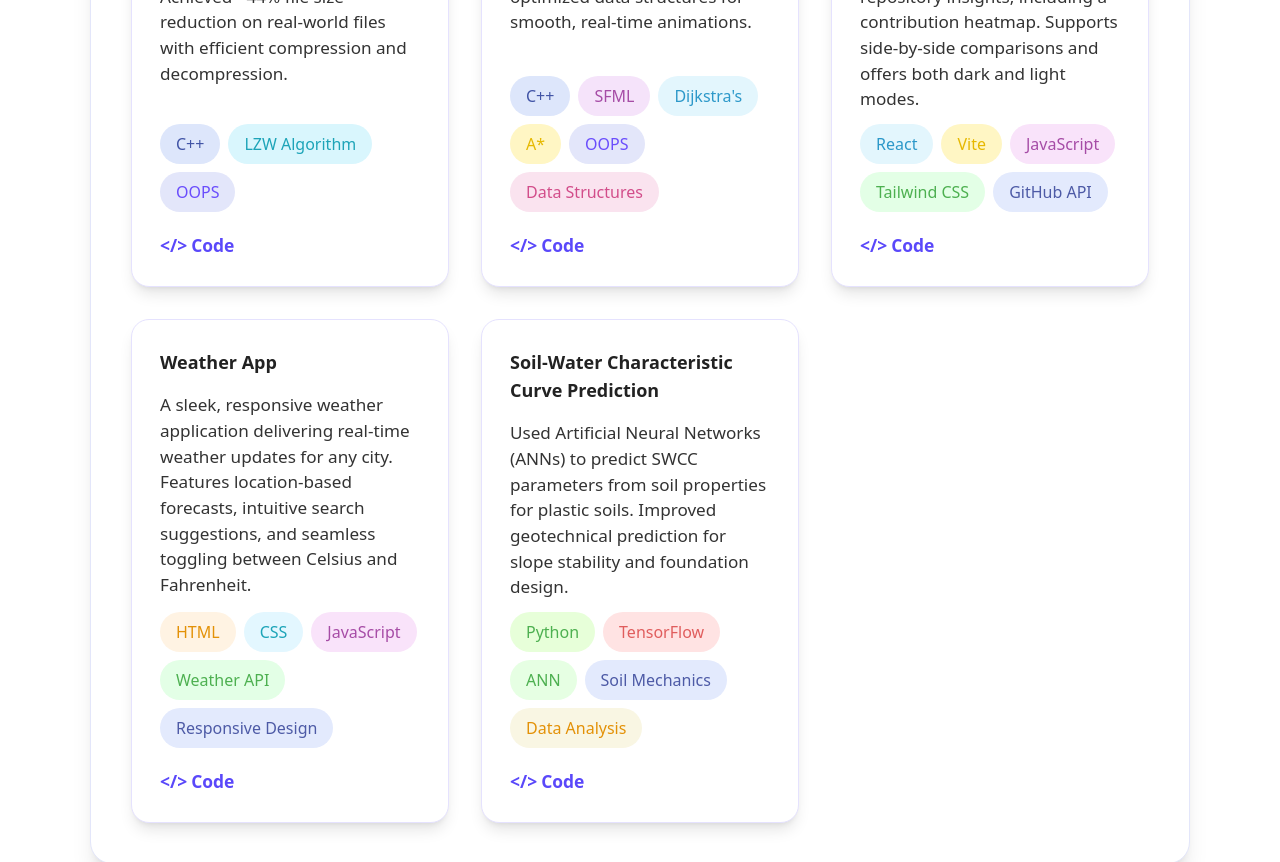
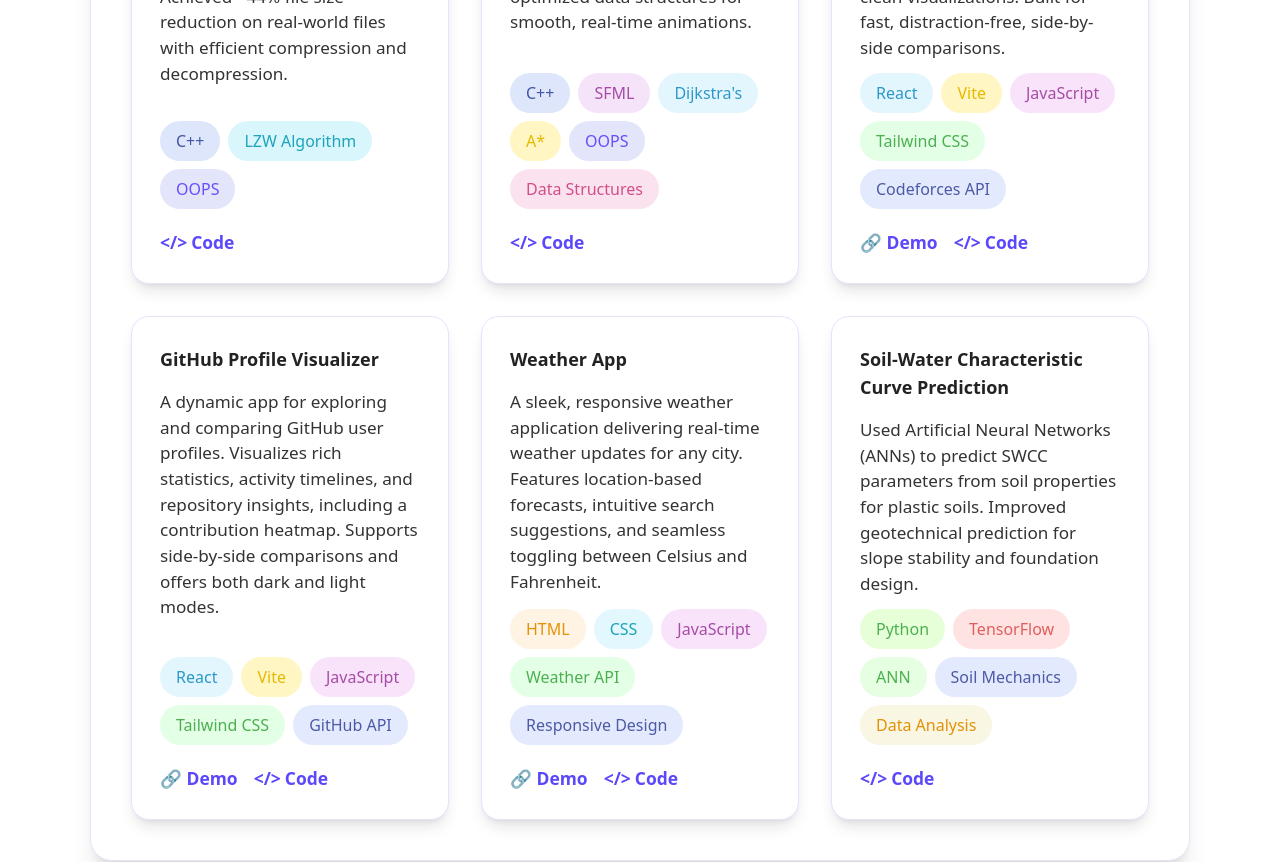
Before and after one commit to MuhammadZubair333/Portfolio, a React (Vite) app: page / in a window 1280 px wide. Shown: the part 2180-3042 px from the top of the page. Built offline with nearby package versions, Linux system fonts and the light colour scheme.

Commit message:
Update portfolio: add project, update resume link and CP stats

```diff
--- a/src/components/About.jsx
+++ b/src/components/About.jsx
@@ -20,7 +20,7 @@ export default function About() {
             <a href="mailto:shashankraj0124@gmail.com" className="icon-box w-12 h-12 rounded-full bg-[#f6f8fc] shadow-md border border-[#e3e6fa] flex items-center justify-center text-xl text-[#5a48fa] hover:bg-[#eaeaff] hover:border-[#b6baff] hover:text-[#2d1e94] transition" target="_blank" rel="noopener" title="Email">
               <i className="fas fa-envelope"></i>
             </a>
-            <a href="https://drive.google.com/file/d/1fLTDJEnLXnduWtXNIzB2Uzs8FcG1_tgE/view?usp=sharing" className="resume-btn bg-[#e3e6ff] text-[#5a48fa] rounded-full font-bold px-6 h-12 flex items-center gap-2 border border-[#e3e6fa] shadow-sm hover:bg-[#d0d8ff] hover:text-[#2d1e94] hover:border-[#b6baff] transition" target="_blank" rel="noopener" title="Resume">
+            <a href="https://drive.google.com/file/d/1Qj5Fp4eN0NOVmOf7sCRBlt3RF6-1UqGC/view?usp=sharing" className="resume-btn bg-[#e3e6ff] text-[#5a48fa] rounded-full font-bold px-6 h-12 flex items-center gap-2 border border-[#e3e6fa] shadow-sm hover:bg-[#d0d8ff] hover:text-[#2d1e94] hover:border-[#b6baff] transition" target="_blank" rel="noopener" title="Resume">
               <i className="fas fa-file-alt"></i> Resume
             </a>
           </div>
--- a/src/components/CP.jsx
+++ b/src/components/CP.jsx
@@ -60,7 +60,7 @@ export default function CP() {
           <div className="cp-handle text-[#444] mb-1">
             Handle: <a href="https://atcoder.jp/users/shashank24" className="text-[#5a48fa] hover:underline" target="_blank" rel="noopener">shashank24</a>
           </div>
-          <div className="cp-rating text-[#444] mb-1">Max Rating: <span>809</span></div>
+          <div className="cp-rating text-[#444] mb-1">Max Rating: <span>927</span></div>
           <div className="cp-rank text-[#444] mb-1">Rank: <span>6 Kyu</span></div>
           <a href="https://atcoder.jp/users/shashank24" className="cp-link mt-auto flex items-center gap-1 text-[#5a48fa] font-semibold hover:text-[#2d1e94] hover:underline transition" target="_blank" rel="noopener">
             <i className="fa-regular fa-file-lines"></i> View Profile
--- a/src/components/Projects.jsx
+++ b/src/components/Projects.jsx
@@ -51,6 +51,38 @@ export default function Projects() {
         </div>
         {/* Project 3 */}
         <div className="project-card flex flex-col min-h-[370px] bg-white rounded-[18px] border border-[#e5e2fe] shadow-lg p-7 transition hover:shadow-2xl hover:border-[#cfc2fd]">
+          <div className="project-title text-lg font-extrabold text-[#222] mb-4">Codeforces Visualizer</div>
+          <div className="project-desc text-[1.07em] text-[#333] mb-3 flex-grow flex items-start">
+            A minimal web app to view and compare Codeforces profiles. Shows key stats, rating history, and performance trends with clean visualizations. Built for fast, distraction-free, side-by-side comparisons.
+          </div>
+          <div className="project-tags flex flex-wrap gap-2 mb-5">
+            <span className="tag tag-react px-4 py-2 rounded-full font-medium text-[1em] bg-[#e3f6fd] text-[#2c98c9]">React</span>
+            <span className="tag tag-vite px-4 py-2 rounded-full font-medium text-[1em] bg-[#fff6c4] text-[#e6b800]">Vite</span>
+            <span className="tag tag-js px-4 py-2 rounded-full font-medium text-[1em] bg-[#f9e3fa] text-[#a64ca6]">JavaScript</span>
+            <span className="tag tag-api px-4 py-2 rounded-full font-medium text-[1em] bg-[#e3ffe6] text-[#4db050]">Tailwind CSS</span>
+            <span className="tag tag-dataviz px-4 py-2 rounded-full font-medium text-[1em] bg-[#e3eafd] text-[#4d5aa6]">Codeforces API</span>
+          </div>
+          <div className="flex gap-4 mt-auto">
+            <a
+              href="https://cf-visualizer-rho.vercel.app"
+              className="project-link flex items-center gap-1 text-[#5a48fa] font-semibold text-[1.09em] hover:text-[#2d1e94] hover:underline transition"
+              target="_blank"
+              rel="noopener"
+            >
+              🔗 Demo
+            </a>
+            <a
+              href="https://github.com/shashank2401/cf-visualizer"
+              className="project-link flex items-center gap-1 text-[#5a48fa] font-semibold text-[1.09em] hover:text-[#2d1e94] hover:underline transition"
+              target="_blank"
+              rel="noopener"
+            >
+              <span>&lt;/&gt;</span> Code
+            </a>
+          </div>
+        </div>
+        {/* Project 4 */}
+        <div className="project-card flex flex-col min-h-[370px] bg-white rounded-[18px] border border-[#e5e2fe] shadow-lg p-7 transition hover:shadow-2xl hover:border-[#cfc2fd]">
           <div className="project-title text-lg font-extrabold text-[#222] mb-4">GitHub Profile Visualizer</div>
           <div className="project-desc text-[1.07em] text-[#333] mb-3 flex-grow flex items-start">
             A dynamic app for exploring and comparing GitHub user profiles. Visualizes rich statistics, activity timelines, and repository insights, including a contribution heatmap. Supports side-by-side comparisons and offers both dark and light modes.
@@ -62,16 +94,26 @@ export default function Projects() {
             <span className="tag tag-api px-4 py-2 rounded-full font-medium text-[1em] bg-[#e3ffe6] text-[#4db050]">Tailwind CSS</span>
             <span className="tag tag-dataviz px-4 py-2 rounded-full font-medium text-[1em] bg-[#e3eafd] text-[#4d5aa6]">GitHub API</span>
           </div>
+          <div className="flex gap-4 mt-auto">
+            <a
+              href="https://github-profile-visualizer-six.vercel.app/"
+              className="project-link flex items-center gap-1 text-[#5a48fa] font-semibold text-[1.09em] hover:text-[#2d1e94] hover:underline transition"
+              target="_blank"
+              rel="noopener"
+            >
+              🔗 Demo
+            </a>
             <a
               href="https://github.com/shashank2401/github-profile-visualizer"
-            className="project-link mt-auto flex items-center gap-1 text-[#5a48fa] font-semibold text-[1.09em] hover:text-[#2d1e94] hover:underline transition"
+              className="project-link flex items-center gap-1 text-[#5a48fa] font-semibold text-[1.09em] hover:text-[#2d1e94] hover:underline transition"
               target="_blank"
               rel="noopener"
             >
               <span>&lt;/&gt;</span> Code
             </a>
           </div>
-        {/* Project 4 */}
+        </div>
+        {/* Project 5 */}
         <div className="project-card flex flex-col min-h-[370px] bg-white rounded-[18px] border border-[#e5e2fe] shadow-lg p-7 transition hover:shadow-2xl hover:border-[#cfc2fd]">
           <div className="project-title text-lg font-extrabold text-[#222] mb-4">Weather App</div>
           <div className="project-desc text-[1.07em] text-[#333] mb-3 flex-grow flex items-start">
@@ -84,16 +126,26 @@ export default function Projects() {
             <span className="tag tag-api px-4 py-2 rounded-full font-medium text-[1em] bg-[#e3ffe6] text-[#4db050]">Weather API</span>
             <span className="tag tag-responsive px-4 py-2 rounded-full font-medium text-[1em] bg-[#e3eafd] text-[#4d5aa6]">Responsive Design</span>
           </div>
+          <div className="flex gap-4 mt-auto">
+            <a
+              href="https://weather-app-zeta-three-62.vercel.app/"
+              className="project-link flex items-center gap-1 text-[#5a48fa] font-semibold text-[1.09em] hover:text-[#2d1e94] hover:underline transition"
+              target="_blank"
+              rel="noopener"
+            >
+              🔗 Demo
+            </a>
             <a
               href="https://github.com/shashank2401/weather-app"
-            className="project-link mt-auto flex items-center gap-1 text-[#5a48fa] font-semibold text-[1.09em] hover:text-[#2d1e94] hover:underline transition"
+              className="project-link flex items-center gap-1 text-[#5a48fa] font-semibold text-[1.09em] hover:text-[#2d1e94] hover:underline transition"
               target="_blank"
               rel="noopener"
             >
               <span>&lt;/&gt;</span> Code
             </a>
           </div>
-        {/* Project 5 */}
+        </div>
+        {/* Project 6 */}
         <div className="project-card flex flex-col min-h-[370px] bg-white rounded-[18px] border border-[#e5e2fe] shadow-lg p-7 transition hover:shadow-2xl hover:border-[#cfc2fd]">
           <div className="project-title text-lg font-extrabold text-[#222] mb-4">Soil-Water Characteristic Curve Prediction</div>
           <div className="project-desc text-[1.07em] text-[#333] mb-3 flex-grow flex items-start">
```
Lines whose indentation alone changed are shown as unchanged.
